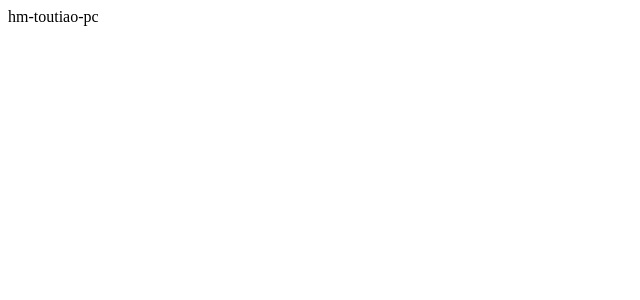
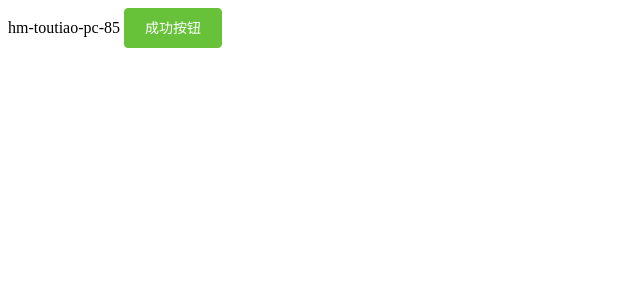
Before and after one commit to jiming2019/hm-toutiao-pc, a Vue app: page / in a window 1280 px wide. Shown: the top 300 px of the page, without its empty margins (0-640 px from the left). Built offline with nearby package versions, Linux system fonts and the light colour scheme.

Commit message:
引入Element-UI

```diff
--- a/package.json
+++ b/package.json
@@ -9,6 +9,7 @@
   },
   "dependencies": {
     "core-js": "^3.3.2",
+    "element-ui": "^2.12.0",
     "vue": "^2.6.10"
   },
   "devDependencies": {
--- a/src/App.vue
+++ b/src/App.vue
@@ -1,5 +1,5 @@
 <template>
-  <div id="app">hm-toutiao-pc</div>
+  <div id="app">hm-toutiao-pc-85 <el-button type="success">成功按钮</el-button></div>
 </template>
 
 <script>
--- a/src/main.js
+++ b/src/main.js
@@ -1,7 +1,10 @@
 import Vue from 'vue'
+import ElementUI from 'element-ui'
+import 'element-ui/lib/theme-chalk/index.css'
 import App from './App.vue'
+Vue.config.productionTip = false
 
-Vue.config.productionTip = false
+Vue.use(ElementUI)
 
 new Vue({
   render: h => h(App)
```
Also changed, not shown: 1 other file (tests, documents, lock files or other folders).
